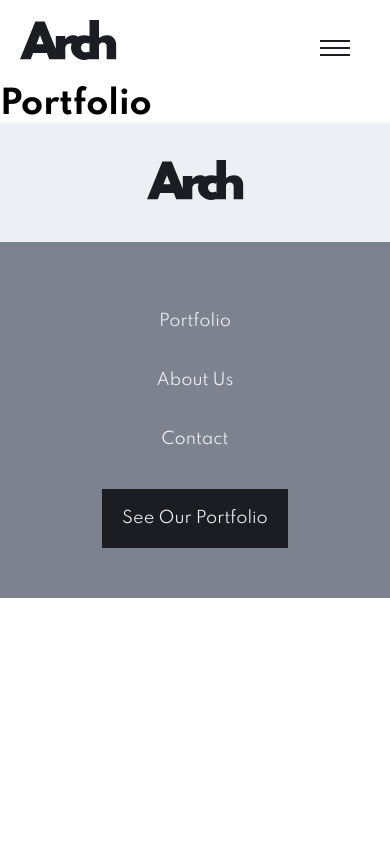
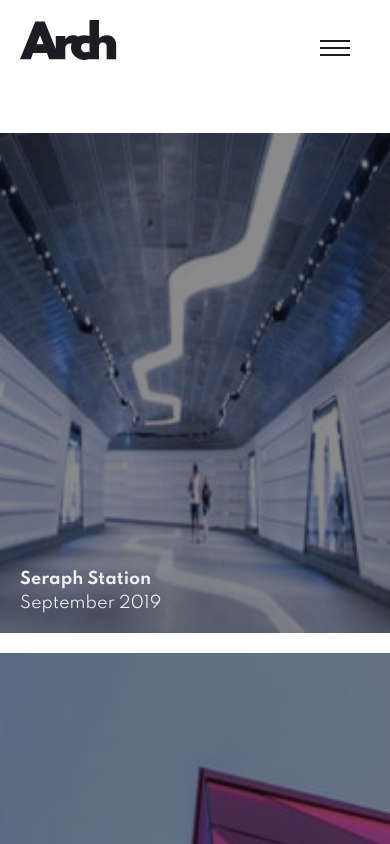
Before and after one commit to JoaquinBruhnIntive/react-landing, a React (Create React App) app: page /portfolio in a window 390 px wide. Shown: the top 844 px of the page. Built offline with nearby package versions, Linux system fonts and the light colour scheme.

Commit message:
[main update] finished the Portfolio component with all of it´s responsive styling

```diff
--- a/src/components/footer/footer.css
+++ b/src/components/footer/footer.css
@@ -29,6 +29,13 @@
     text-decoration: none;
     text-transform: capitalize;
     color: var(--very-light-grey);
+}
+
+.footer > div:nth-child(2) > a:nth-child(1):hover,
+.footer > div:nth-child(2) > a:nth-child(2):hover,
+.footer > div:nth-child(2) > a:nth-child(3):hover {
+    color: black;
+    transition: 0.3s ease-in-out;
 }
 
 .footer > div:nth-child(2) > a:nth-child(4) {
@@ -79,7 +86,3 @@
     }
 
 }
-
-@media screen and ( max-width: 586px ) {
-
-}
--- a/src/components/index/hero/heroSlide/heroSlide.css
+++ b/src/components/index/hero/heroSlide/heroSlide.css
@@ -11,9 +11,6 @@
     height: 720px;
 }
 
-.slide-opacity{
-    background-color: black;
-}
 
 .hero-content{
     position: absolute;
--- a/src/components/index/hero/heroSlide/heroSlide.jsx
+++ b/src/components/index/hero/heroSlide/heroSlide.jsx
@@ -12,7 +12,6 @@ const HeroSlide = ({ slideData }) => {
 
 
     return (
-        <div className="slide-opacity">
             <div className={slideData[currentSlide].class}>
                 <div className="hero-content">
                     <h2>Project</h2>
@@ -22,11 +21,10 @@ const HeroSlide = ({ slideData }) => {
                     </p>
                     <Link to="/portfolio">see our portfolio</Link>
                 </div>
-            <div className="buttonController">
-                {slideData.map((slide, index) => <button onClick={() => toggleSlide(index)}>0{index + 1}</button>)}
+                <div className="buttonController">
+                    {slideData.map((slide, index) => <button onClick={() => toggleSlide(index)}>0{index + 1}</button>)}
+                </div>
             </div>
-            </div>
-        </div>
     );
 }
 
--- /dev/null
+++ b/src/components/portfolio/portfolio.css
@@ -0,0 +1,162 @@
+@import url(../../globalStyle.css);
+
+.portfolio {
+    display: grid;
+    grid-template-columns: repeat(3, 1fr);
+    gap: 20px;
+    margin: 3rem 0 7rem 0;
+}
+
+.portfolio > div{
+    position: relative;
+    background-size: cover;
+    background-repeat: no-repeat;
+    background-position: center;
+    padding: 20px;
+    min-height: 500px;
+    box-shadow: inset 0 0 0 1000px rgb(17 16 19 / 49%);
+}
+
+.portfolio > div > div {
+    display: flex;
+    flex-direction: column;
+    justify-content: flex-end;
+    height: 100%;
+}
+
+.portfolio > div > div > h3 {
+    color: var(--very-light-grey);
+    text-transform: capitalize;
+    font-size: 1rem;
+    margin-bottom: 5px;
+}
+
+.portfolio > div > div > p {
+    color: var(--very-light-grey);
+    text-transform: capitalize;
+}
+
+.porfolio-seraph{
+    background-image: url(../../assets/portfolio/desktop/image-seraph.jpg);
+}
+.porfolio-eebox{
+    background-image: url(../../assets/portfolio/desktop/image-eebox.jpg);
+}
+.porfolio-federal{
+    background-image: url(../../assets/portfolio/desktop/image-federal.jpg);
+}
+.porfolio-sol{
+    background-image: url(../../assets/portfolio/desktop/image-del-sol.jpg);
+}
+.porfolio-prototype{
+    background-image: url(../../assets/portfolio/desktop/image-prototype.jpg);
+}
+.porfolio-228b{
+    background-image: url(../../assets/portfolio/desktop/image-228b.jpg);
+}
+.porfolio-edelweiss{
+    background-image: url(../../assets/portfolio/desktop/image-edelweiss.jpg);
+}
+.porfolio-netcry{
+    background-image: url(../../assets/portfolio/desktop/image-netcry.jpg);
+}
+.porfolio-hypers{
+    background-image: url(../../assets/portfolio/desktop/image-hypers.jpg);
+}
+.porfolio-sxiv{
+    background-image: url(../../assets/portfolio/desktop/image-sxiv.jpg);
+}
+.porfolio-trinity{
+    background-image: url(../../assets/portfolio/desktop/image-trinity.jpg);
+}
+.porfolio-paramour{
+    background-image: url(../../assets/portfolio/desktop/image-paramour.jpg);
+}
+
+@media screen and ( max-width:800px ) {
+
+    .portfolio{
+        grid-template-columns: repeat(2, 1fr);
+    }
+
+    .porfolio-seraph{
+        background-image: url(../../assets/portfolio/tablet/image-seraph.jpg);
+    }
+    .porfolio-eebox{
+        background-image: url(../../assets/portfolio/tablet/image-eebox.jpg);
+    }
+    .porfolio-federal{
+        background-image: url(../../assets/portfolio/tablet/image-federal.jpg);
+    }
+    .porfolio-sol{
+        background-image: url(../../assets/portfolio/tablet/image-del-sol.jpg);
+    }
+    .porfolio-prototype{
+        background-image: url(../../assets/portfolio/tablet/image-prototype.jpg);
+    }
+    .porfolio-228b{
+        background-image: url(../../assets/portfolio/tablet/image-228b.jpg);
+    }
+    .porfolio-edelweiss{
+        background-image: url(../../assets/portfolio/tablet/image-edelweiss.jpg);
+    }
+    .porfolio-netcry{
+        background-image: url(../../assets/portfolio/tablet/image-netcry.jpg);
+    }
+    .porfolio-hypers{
+        background-image: url(../../assets/portfolio/tablet/image-hypers.jpg);
+    }
+    .porfolio-sxiv{
+        background-image: url(../../assets/portfolio/tablet/image-sxiv.jpg);
+    }
+    .porfolio-trinity{
+        background-image: url(../../assets/portfolio/tablet/image-trinity.jpg);
+    }
+    .porfolio-paramour{
+        background-image: url(../../assets/portfolio/tablet/image-paramour.jpg);
+    }
+}
+
+@media screen and ( max-width:586px ) {
+
+    .portfolio{
+        grid-template-columns: repeat(1, 1fr);
+    }
+
+    .porfolio-seraph{
+        background-image: url(../../assets/portfolio/mobile/image-seraph.jpg);
+    }
+    .porfolio-eebox{
+        background-image: url(../../assets/portfolio/mobile/image-eebox.jpg);
+    }
+    .porfolio-federal{
+        background-image: url(../../assets/portfolio/mobile/image-federal.jpg);
+    }
+    .porfolio-sol{
+        background-image: url(../../assets/portfolio/mobile/image-del-sol.jpg);
+    }
+    .porfolio-prototype{
+        background-image: url(../../assets/portfolio/mobile/image-prototype.jpg);
+    }
+    .porfolio-228b{
+        background-image: url(../../assets/portfolio/mobile/image-228b.jpg);
+    }
+    .porfolio-edelweiss{
+        background-image: url(../../assets/portfolio/mobile/image-edelweiss.jpg);
+    }
+    .porfolio-netcry{
+        background-image: url(../../assets/portfolio/mobile/image-netcry.jpg);
+    }
+    .porfolio-hypers{
+        background-image: url(../../assets/portfolio/mobile/image-hypers.jpg);
+    }
+    .porfolio-sxiv{
+        background-image: url(../../assets/portfolio/mobile/image-sxiv.jpg);
+    }
+    .porfolio-trinity{
+        background-image: url(../../assets/portfolio/mobile/image-trinity.jpg);
+    }
+    .porfolio-paramour{
+        background-image: url(../../assets/portfolio/mobile/image-paramour.jpg);
+    }
+}
--- a/src/components/portfolio/portfolio.jsx
+++ b/src/components/portfolio/portfolio.jsx
@@ -1,6 +1,24 @@
+import portfolioList from './portfolioData'
+
+
+import './portfolio.css'
+
+
+
 const Portfolio = () =>{
     return(
-        <h1>Portfolio</h1>
+        <section className="portfolio">
+            {portfolioList.map((slide, index)=>{
+                return(
+                    <div className={portfolioList[index].class}>
+                        <div>
+                            <h3>{portfolioList[index].title}</h3>
+                            <p>{portfolioList[index].date}</p>
+                        </div>
+                    </div>
+                )
+            })}
+        </section>
     )
 }
 export default Portfolio
--- /dev/null
+++ b/src/components/portfolio/portfolioData.js
@@ -0,0 +1,67 @@
+
+const portfolioList = [
+    {
+        class:"porfolio-seraph",
+        title:"seraph station",
+        date:"september 2019",
+
+    },
+    {
+        class:"porfolio-eebox",
+        title:"eebox building",
+        date:"august 2017",
+    },
+    {
+        class:"porfolio-federal",
+        title:"federal II tower",
+        date:"march 2017",
+    },
+    {
+        class:"porfolio-sol",
+        title:"Project del sol",
+        date:"january 2016",
+    },
+    {
+        class:"porfolio-prototype",
+        title:"le prototype",
+        date:"october 2015",
+    },
+    {
+        class:"porfolio-228b",
+        title:"228B tower",
+        date:"april 2015",
+    },
+    {
+        class:"porfolio-edelweiss",
+        title:"grand edelweiss hotel",
+        date:"december 2013",
+    },
+    {
+        class:"porfolio-netcry",
+        title:"netcry yower",
+        date:"august 2012",
+    },
+    {
+        class:"porfolio-hypers",
+        title:"hypers",
+        date:"january 2012",
+    },
+    {
+        class:"porfolio-sxiv",
+        title:"SXIV tower",
+        date:"march 2011",
+    },
+    {
+        class:"porfolio-trinity",
+        title:"trinity bank tower",
+        date:"september 2010",
+    },
+    {
+        class:"porfolio-paramour",
+        title:"project paramour",
+        date:"february 2008",
+    },
+
+]
+
+export default portfolioList
```
